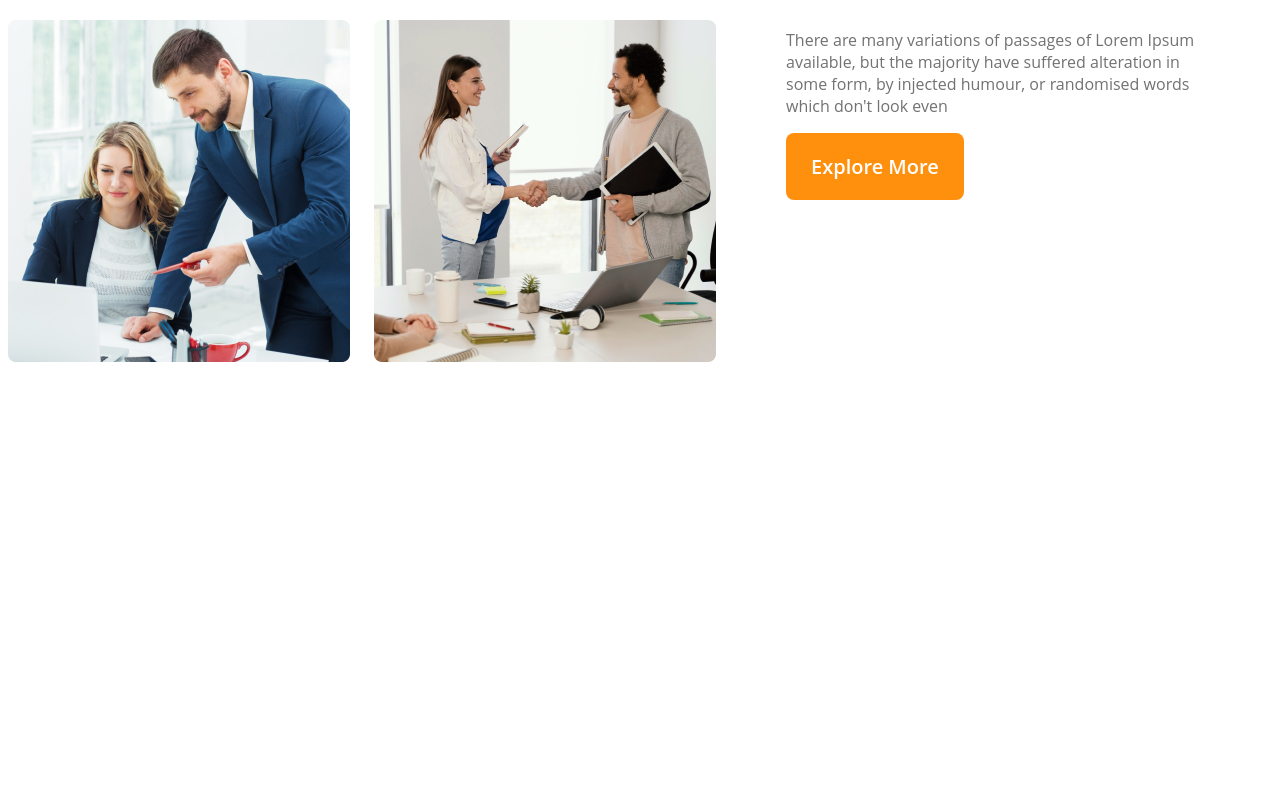
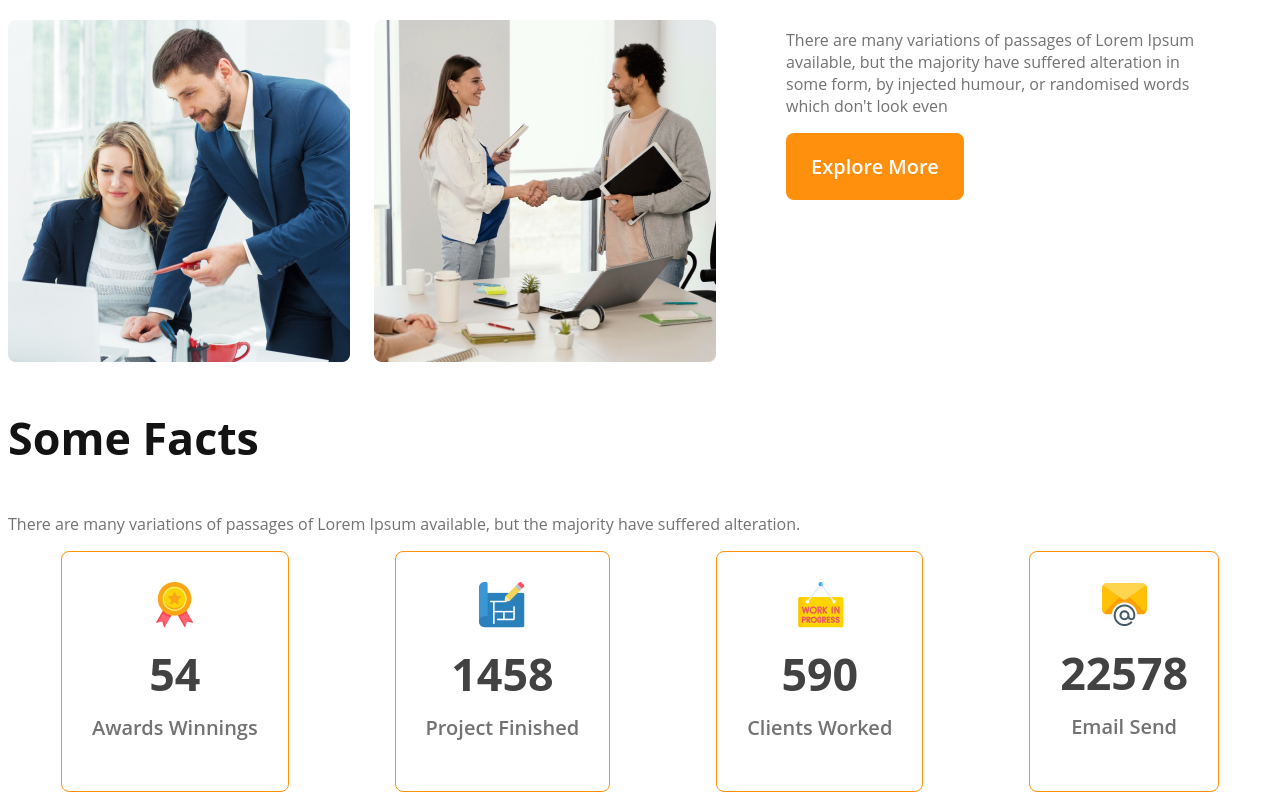
Before and after one commit to EgrSakib/G3-Architect-Website, a plain HTML site: page index.html in a window 1280 px wide. Shown: the part 1397-2197 px from the top of the page. Before the commit the page ends 1767 px from the top, so only its background shows below. Drawn offline with Linux system fonts and the light colour scheme.

Commit message:
Fact section done

```diff
--- a/Styles/architect.css
+++ b/Styles/architect.css
@@ -7,6 +7,12 @@
     font-family: 'Work Sans', sans-serif;
     font-family: 'lato', sans-serif;
     font-family: 'Open Sans', sans-serif;
+}
+
+.section-title {
+    color: #131313;
+    font-size: 2.8rem;
+    font-weight: 700;
 }
 
 .banner-description {
@@ -34,12 +40,6 @@ nav {
     display: flex;
     justify-content: space-between;
     align-items: center;
-}
-
-.nav-title {
-    color: #131313;
-    font-size: 2.8rem;
-    font-weight: 700;
 }
 
 nav>ul {
@@ -113,6 +113,33 @@ main {
     font-weight: 700;
 }
 
+/* Extra Feature Section */
+
+/* Facts Section */
+.facts-card-container {
+    display: flex;
+    justify-content: space-around;
+}
+
+.facts-card-container .card {
+    border-radius: 8px;
+    border: 1px solid #FF900E;
+    text-align: center;
+    padding: 30px;
+}
+
+.facts-card-container .card-stats{
+    font-size: 2.8rem;
+    color: #424242;
+    margin-top: 10px;
+    margin-bottom: 10px;
+}
+
+.facts-card-container .card-title{
+    font-weight: 600;
+    font-size: 1.25rem;
+    margin-top: 5px;
+}
 /* Responsive Style */
 /* Small Device */
 
@@ -141,6 +168,11 @@ main {
     .btn-primary {
         margin-bottom: 10px;
     }
+    .facts-card-container{
+        display: grid;
+        grid-template-columns: repeat(2,1fr);
+        gap: 5px;
+    }
 }
 
 /* Medium Device */
--- a/index.html
+++ b/index.html
@@ -12,7 +12,7 @@
     <!-- Header Section -->
     <header>
         <nav>
-            <h3 class="nav-title">G3 Architects</h3>
+            <h3 class="section-title">G3 Architects</h3>
             <ul>
                 <li><a href="">Home</a></li>
                 <li><a href="">About</a></li>
@@ -41,9 +41,47 @@
                 <img src="images/team4.png" alt="">
             </div>
             <div class="team-content">
-                <h3 class="content-title"><span class="gray banner-description">Quick list</span> of Our <span class="orange">Features</span></h3>
-                <p class="banner-description">There are many variations of passages of Lorem Ipsum available, but the majority have suffered alteration in some form, by injected humour, or randomised words which don't look even</p>
+                <h3 class="content-title"><span class="gray banner-description">Quick list</span class="section-title">
+                    of Our <span class="orange">Features</span></h3>
+                <p class="banner-description">There are many variations of passages of Lorem Ipsum available, but the
+                    majority have suffered alteration in some form, by injected humour, or randomised words which don't
+                    look even</p>
                 <button class="btn-primary">Explore More</button>
+            </div>
+        </section>
+
+        <!-- Extra Feature Section -->
+        <section>
+
+        </section>
+
+        <!-- Facts Section -->
+        <section class="facts-container">
+            <h3 class="section-title">Some Facts</h3>
+            <p class="banner-description">There are many variations of passages of Lorem Ipsum available, but the
+                majority have suffered alteration.</p>
+            <!-- .card*4>img+h2.card-stats+p.card-title.banner-description -->
+            <div class="facts-card-container">
+                <div class="card">
+                    <img src="images/icons/ribon.png" alt="">
+                    <h2 class="card-stats">54</h2>
+                    <p class="card-title banner-description">Awards Winnings</p>
+                </div>
+                <div class="card">
+                    <img src="images/icons/projects.png" alt="">
+                    <h2 class="card-stats">1458</h2>
+                    <p class="card-title banner-description">Project Finished</p>
+                </div>
+                <div class="card">
+                    <img src="images/icons/customers.png" alt="">
+                    <h2 class="card-stats">590</h2>
+                    <p class="card-title banner-description">Clients Worked</p>
+                </div>
+                <div class="card">
+                    <img src="images/icons/email.png" alt="">
+                    <h2 class="card-stats">22578</h2>
+                    <p class="card-title banner-description">Email Send</p>
+                </div>
             </div>
         </section>
     </main>
```
